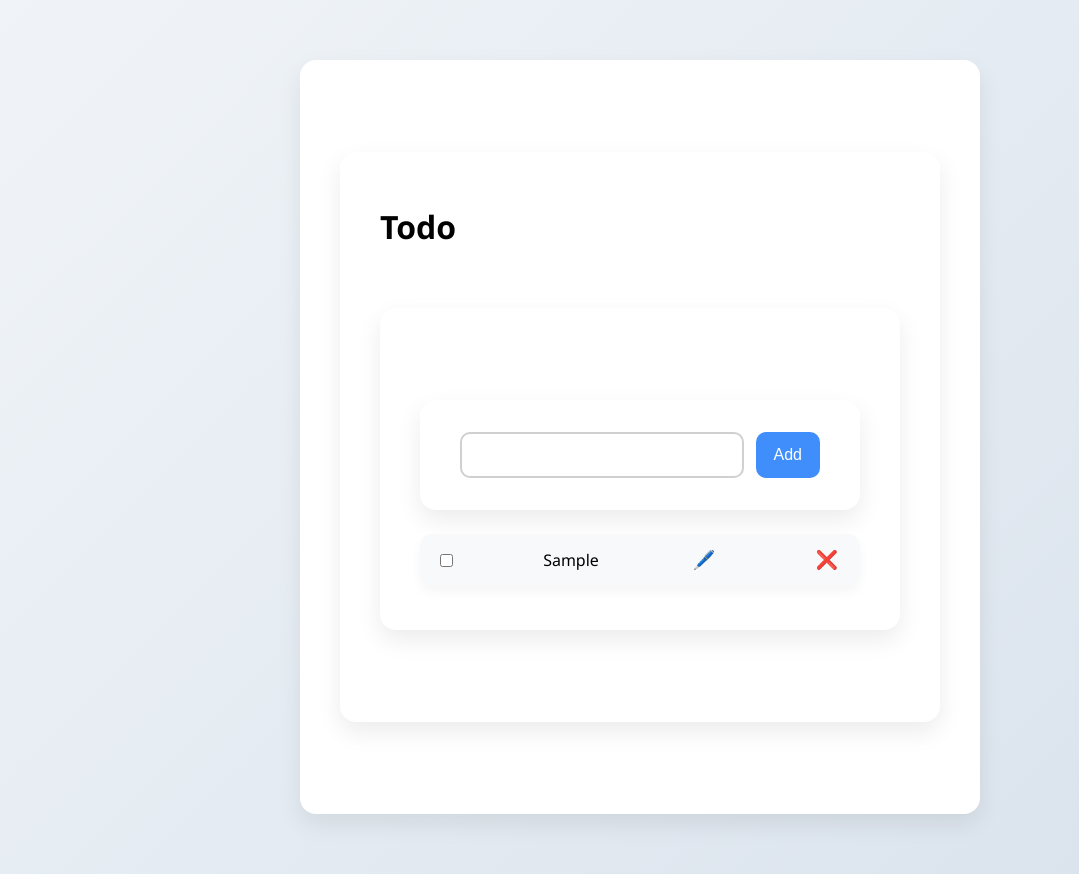
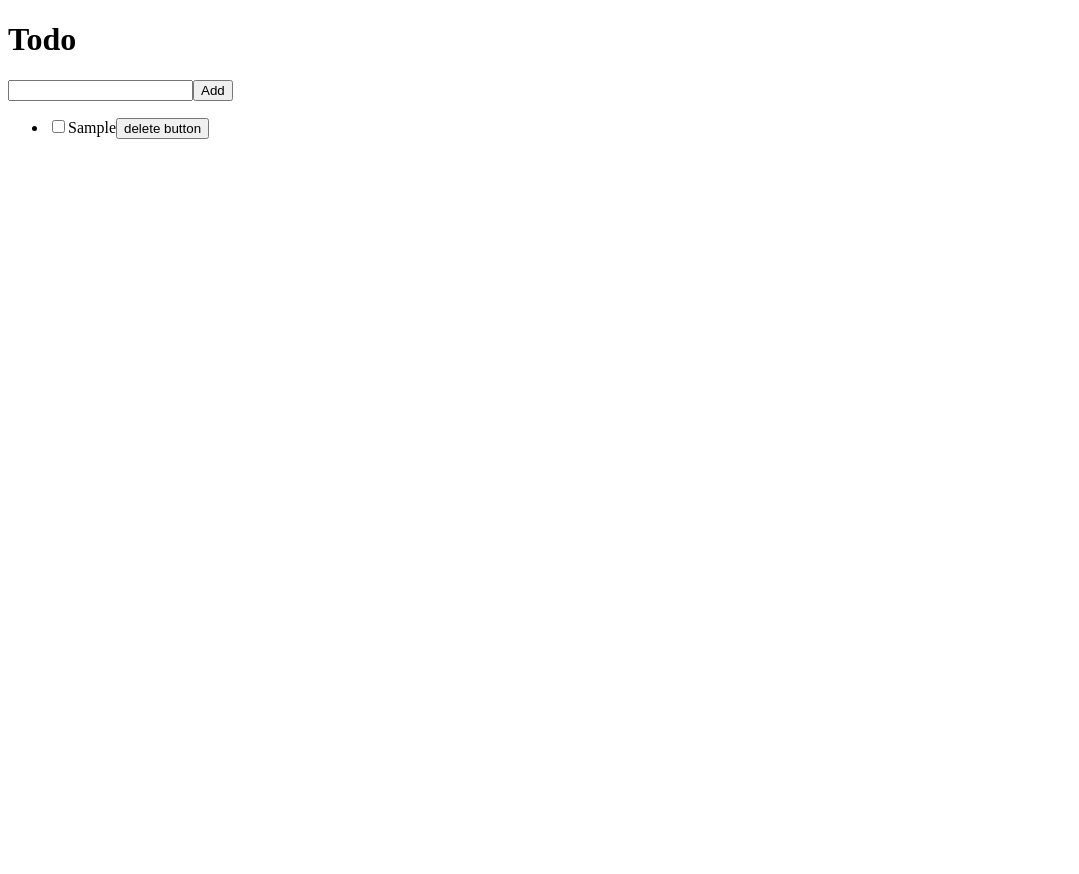
Before and after one commit to aromalkallingal/vitejs-vite-i4egtrxw, a React (Vite) app: page / in a window 1280 px wide. Both pictures are taken after typing "Sample" into the empty fields and a click on the button "Add". Shown: the whole page, without its empty margins (0-1079 px from the left). After the commit the page ends 800 px from the top, so only its background shows below. Built offline with nearby package versions, Linux system fonts and the light colour scheme.

Commit message:
learning

```diff
--- a/src/Todo.jsx
+++ b/src/Todo.jsx
@@ -1,53 +1,47 @@
 import React, { useState } from 'react'
-import './Todo.css';
 
 const Todo = () => {
 
-    const [nextId, setNextId] = useState(0)
+
     const [text, setText] = useState("");
-    const [artists, setArtists] = useState([]);
+    const [artists, setArtists] = useState([])
+    const [id, setId] = useState(0)
 
 
 
-    const deleteName = (idToDelete) => {
-    const  newArray = artists.filter((artist) => artist.id != idToDelete)
-    setArtists(newArray)
+    const deleteName = (deletedArtist) => {
+      const newArtists = artists.filter((artist) => artist !== deletedArtist)
+      setArtists(newArtists)
     };
-
-    const updateTask = () => {
-      console.log("testing")
-    }
 
     const addTask = (event) => {
         setText(event.target.value);
       };
 
       const addName = () => {
-        if (text.trim() === "") return;
-        setArtists([...artists, { id: nextId, name: text }]);
-        setNextId(nextId + 1);
-        setText("");
-      };
+        return(
+          setId(id + 1),
+          setArtists([
+                ...artists,
+                { id: id, name: text }
+              ]),
+              setText("")
+    )
 
+    }
 
 
 
 
   return (
     <div>
-      <div className='input'>
         <input type="text" onChange={addTask} value={text}/>
         <button onClick={addName}>Add</button>
-        </div>
-        <ul className='list'>
+
+        <ul>
         {artists.map((artist, index) => (
-          <li key={index}><input type="checkbox" id="scales" name="scales" />
-           {artist.name}
-            <button onClick={updateTask}>🖊️</button>
-            <button onClick={() => deleteName(artist.id)}>
-
-            ❌</button >
-          </li>
+          <li key={index}><input type="checkbox" />{artist.name}<button onClick={() => deleteName(artist)}>
+            delete button</button></li>
         ))}
       </ul>
 
@@ -57,5 +51,4 @@ const Todo = () => {
 
 
 
-
 export default Todo
```
